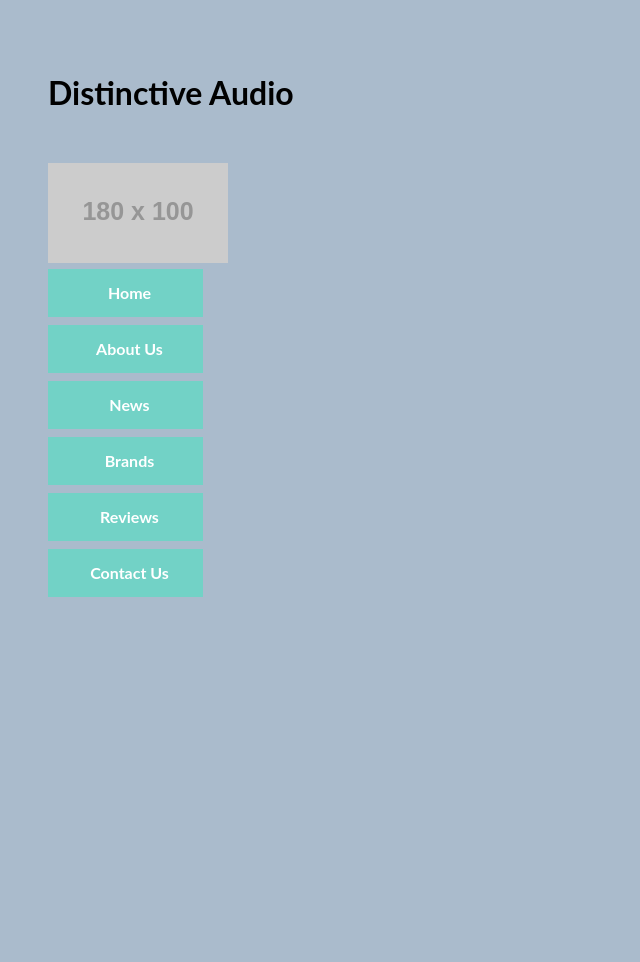
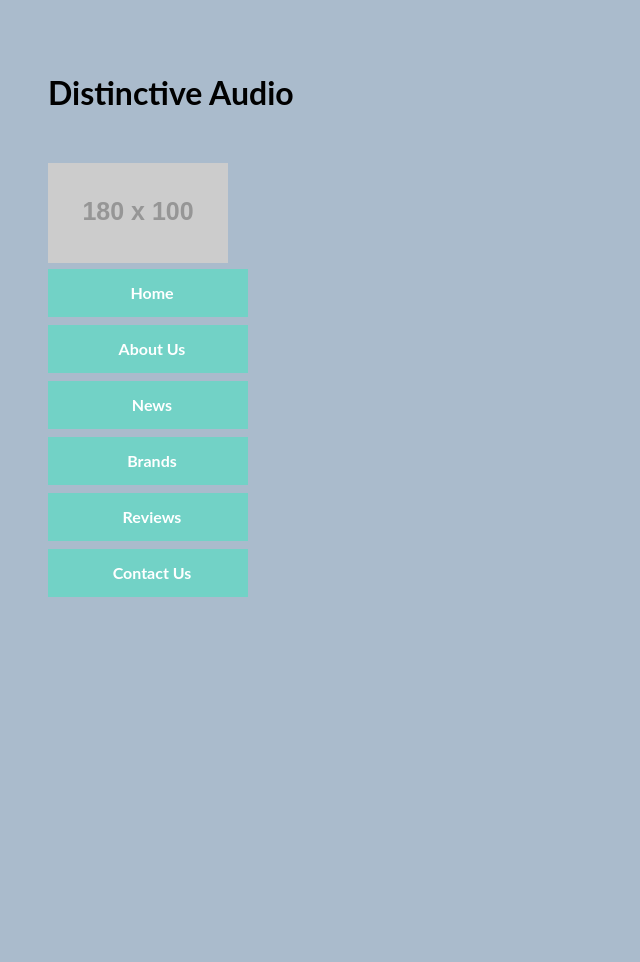
Before and after one commit to sebastiann88/distinctive-audio, a PHP site: page / in a window 1280 px wide. Shown: the top 962 px of the page, without its empty margins (0-640 px from the left). Run offline with PHP 8.4, Linux system fonts and the light colour scheme; grey boxes labelled with a size stand in for pictures from a placeholder-image service; some libraries are stand-ins or nearby versions.

Commit message:
feat(all): improve spacing in navigation

```diff
--- a/css/main.css
+++ b/css/main.css
@@ -54,7 +54,7 @@ body {
 
 .tab input {
     position: absolute;
-    left: 0;
+    left: -99px;
     top: 0;
     z-index: -999;
 }
@@ -112,7 +112,7 @@ body {
 }
 
 .navmenu li {
-    width: 155px;
+    width: 200px;
     text-align: center;
     position: relative;
     margin-right: 5px;
@@ -121,7 +121,7 @@ body {
 .navmenu a {
     display: block;
     text-decoration: none;
-    width: 155px;
+    width: 190px;
     line-height: 20px;
     background-color: #FFF;
     border-radius: 5px;
@@ -129,11 +129,11 @@ body {
 }
 
 .navmenu .submenu1 a {
-    margin-top: 5px;
+    margin-top: 8px;
 }
 
 .navmenu .submenu2 a {
-    margin-left: 10px;
+    margin-left: 5px;
 }
 
 .navmenu li:hover > a {
@@ -193,8 +193,8 @@ body {
     }
 
     .navmenu a {
-            padding: 20px;
-        }
+        padding: 20px;
+    }
 
     .navmenu .submenu1 {
         display: none;
@@ -207,7 +207,7 @@ body {
         display: none;
         position: absolute;
         top: 0px;
-        left: 150px;
+        left: 195px;
     }
 
     .navmenu li:hover .submenu1 {
```
